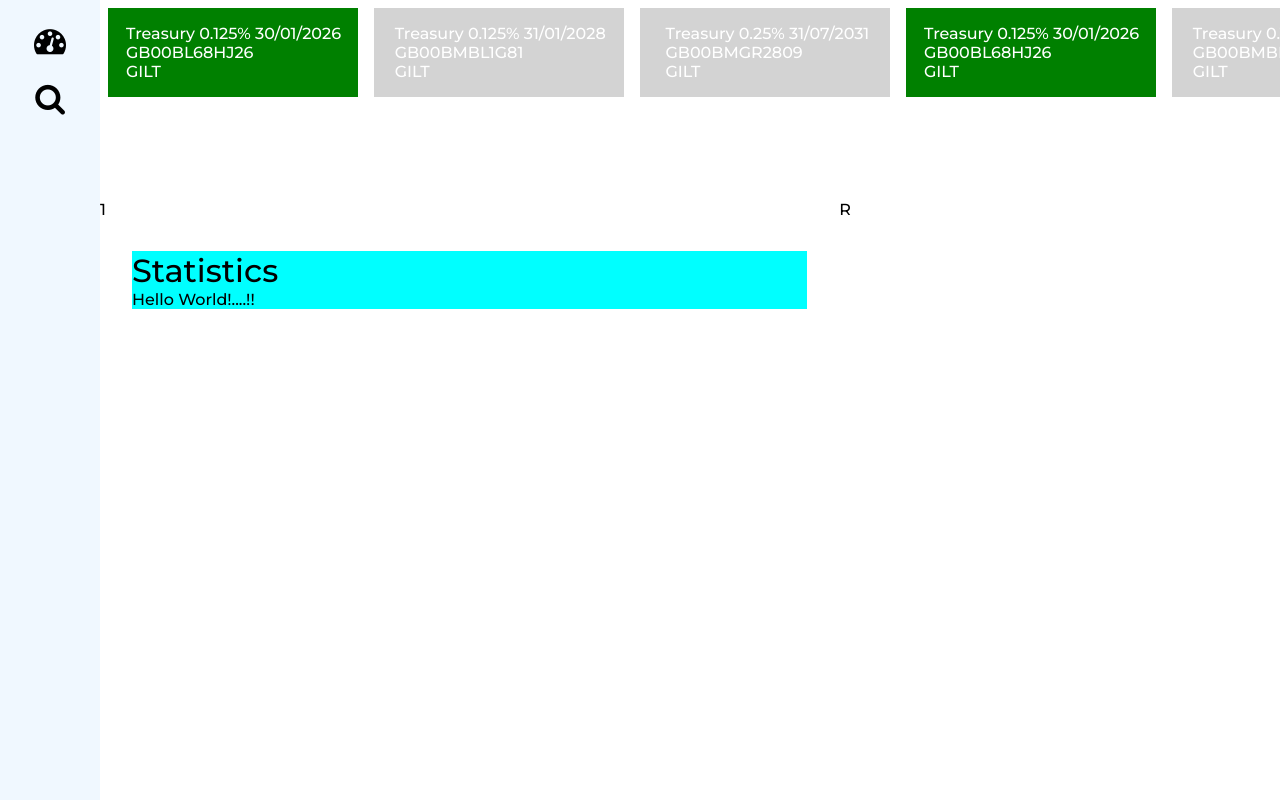
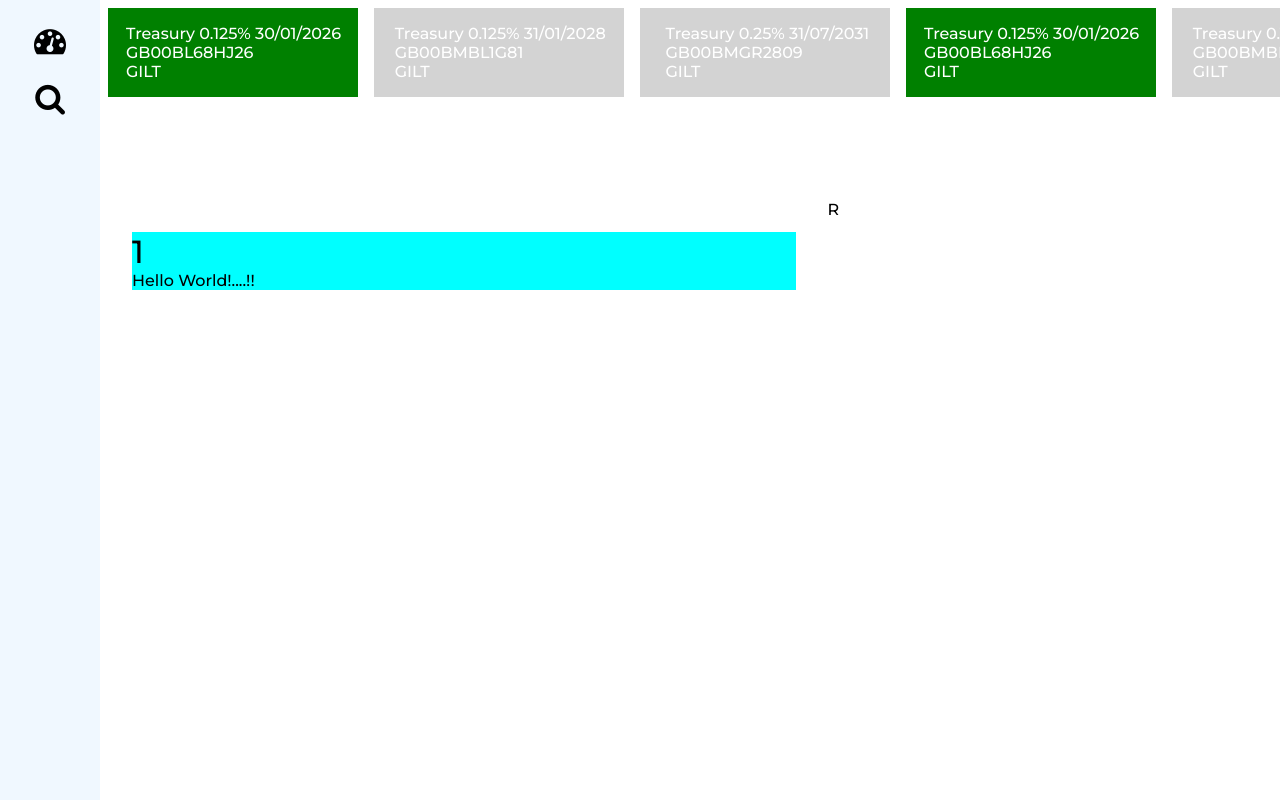
Before and after one commit to peter-breslin/angular-component, an Angular app: page /operation-details/1 in a window 1280 px wide. Built offline with nearby package versions, Linux system fonts and the light colour scheme.

Commit message:
Pass parameter into widget-container component

```diff
--- a/src/app/module/dashboard/features/operation-detail/operation-detail/operation-detail.component.html
+++ b/src/app/module/dashboard/features/operation-detail/operation-detail/operation-detail.component.html
@@ -1,7 +1,5 @@
 
-{{ this?.id }}
-
-<app-widget-container [title]="'Statistics'" [contentTemplate]="content" />
+<app-widget-container [title]="id" [contentTemplate]="content" />
 
 
 <ng-template #content>
```
